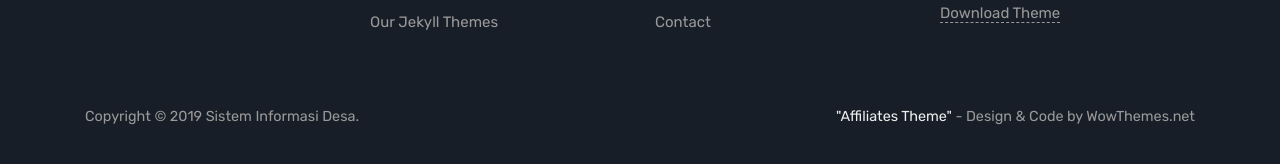
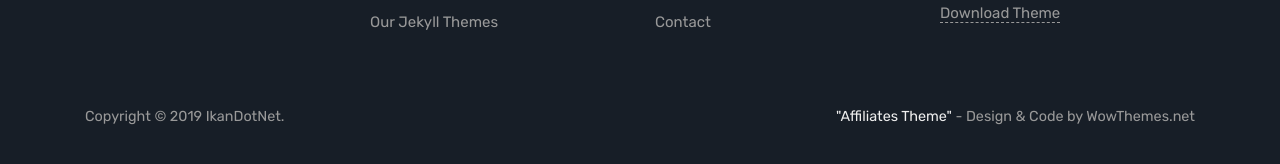
Before and after one commit to nifqi18/nifqi18.github.io, a Jekyll site: the page built from index.html, in a window 1280 px wide and 900 px high, scrolled down 1932 px. Shown: the part 727-891 px from the top of the window. Built offline with Jekyll 4.4.1, drawn with Linux system fonts in a browser that asks for light colours; the list of posts is cut into pages by our own code; comment, search, counter and statistics services are not loaded.

Commit message:
Update Description

```diff
--- a/_config.yml
+++ b/_config.yml
@@ -1,5 +1,5 @@
 # Site
-name: "Sistem Informasi Desa"
+name: "IkanDotNet"
 title: "Sistem Informasi Desa"
 description: "Sistem Informasi Desa IKanDotNet , dengan ribuan fitur yang paling lengkap"
 meta_description: "Sistem Informasi Desa."
```
